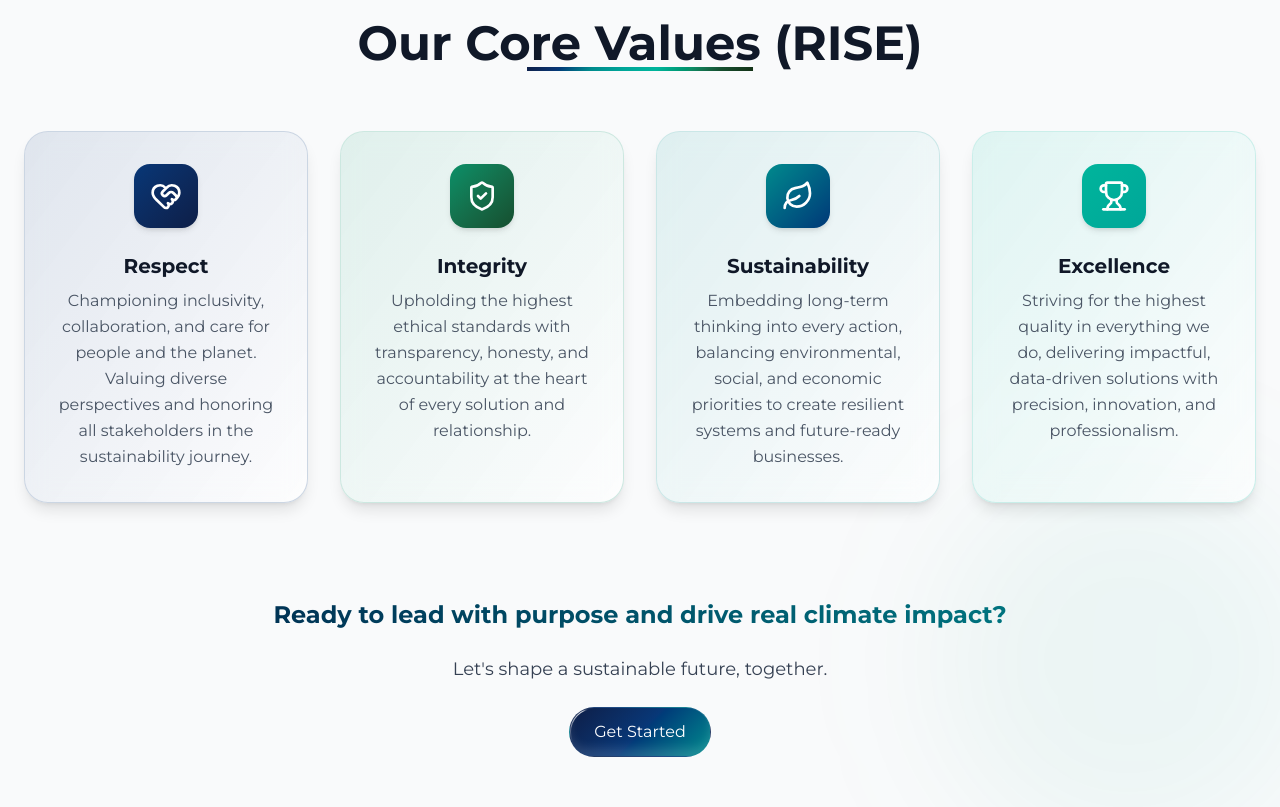
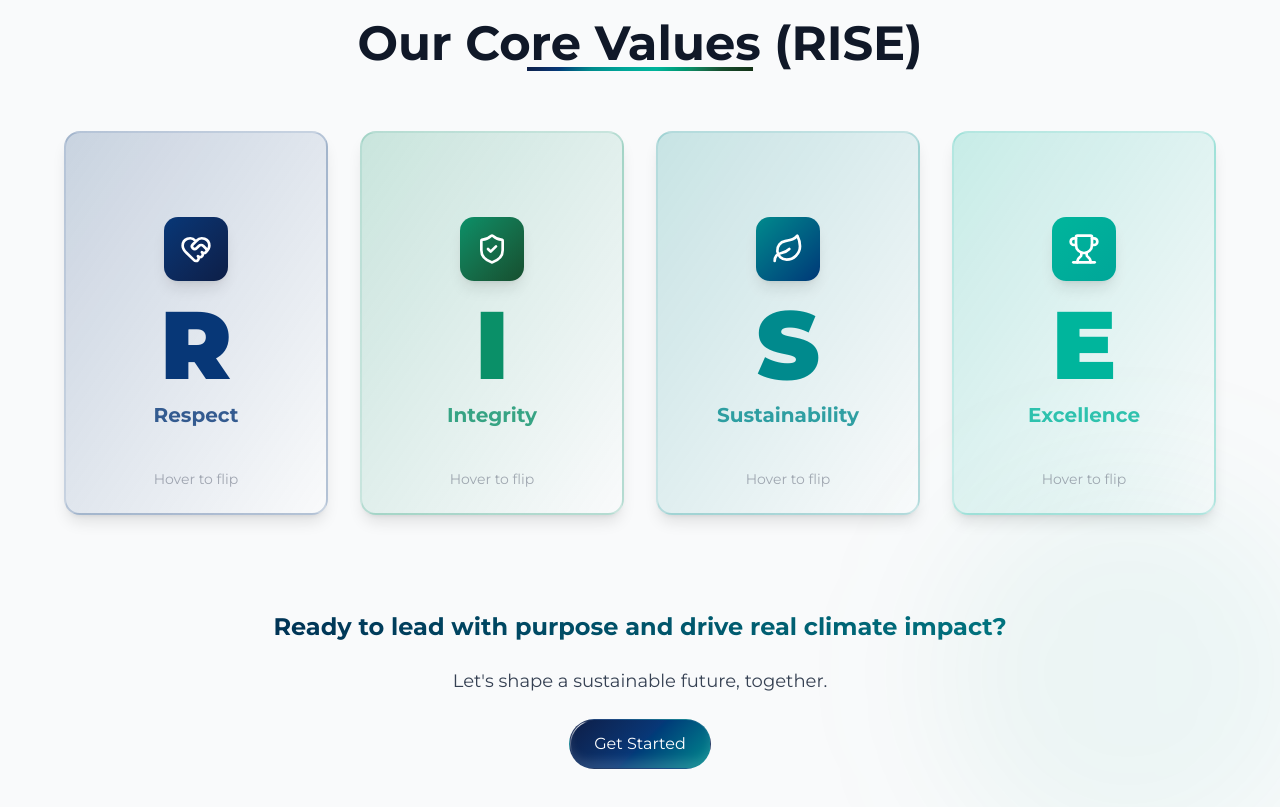
Before and after one commit to miidlaj/klimalogia-ui, a Next.js app: page /about-us in a window 1280 px wide. Shown: the part 2100-2907 px from the top of the page. Built offline with nearby package versions, Linux system fonts and the light colour scheme.

Commit message:
rise card update

```diff
--- a/src/app/about-us/page.tsx
+++ b/src/app/about-us/page.tsx
@@ -1,9 +1,11 @@
 "use client";
+
+import type React from "react";
 
 import { motion } from "framer-motion";
 import Image from "next/image";
 import Link from "next/link";
-import { useEffect, useRef, useState, ElementType } from "react";
+import { useEffect, useRef, useState, type ElementType } from "react";
 import {
   HeartHandshake,
   ShieldCheck,
@@ -14,9 +16,9 @@ import {
 } from "lucide-react";
 import { GradientUnderline } from "@/components/custom/gradient-underline";
 import { cn } from "@/lib/utils";
-import { ShimmerButton } from "../components/shimmer-button";
 import { TypingAnimation } from "@/components/magic-ui/typing-animation";
 import Logo from "@/components/logo";
+import { ShimmerButton } from "../components/shimmer-button";
 
 const colorConfig = {
   blue: {
@@ -51,90 +53,108 @@ const colorConfig = {
 
 type ColorTheme = keyof typeof colorConfig;
 
-type ValueCardData = {
-  icon: ElementType;
-  title: string;
-  description: string;
-  color: ColorTheme;
-};
-
-const coreValues: ValueCardData[] = [
+const coreValues = [
   {
+    letter: "R",
     icon: HeartHandshake,
     title: "Respect",
     description:
       "Championing inclusivity, collaboration, and care for people and the planet. Valuing diverse perspectives and honoring all stakeholders in the sustainability journey.",
-    color: "blue",
+    color: "blue" as keyof typeof colorConfig,
   },
   {
+    letter: "I",
     icon: ShieldCheck,
     title: "Integrity",
     description:
       "Upholding the highest ethical standards with transparency, honesty, and accountability at the heart of every solution and relationship.",
-    color: "green",
+    color: "green" as keyof typeof colorConfig,
   },
   {
+    letter: "S",
     icon: Leaf,
     title: "Sustainability",
     description:
       "Embedding long-term thinking into every action, balancing environmental, social, and economic priorities to create resilient systems and future-ready businesses.",
-    color: "teal",
+    color: "teal" as keyof typeof colorConfig,
   },
   {
+    letter: "E",
     icon: Trophy,
     title: "Excellence",
     description:
       "Striving for the highest quality in everything we do, delivering impactful, data-driven solutions with precision, innovation, and professionalism.",
-    color: "primary",
+    color: "primary" as keyof typeof colorConfig,
   },
 ];
 
-const ValueCard = ({
+const RiseCard = ({
+  letter,
   icon: Icon,
   title,
   description,
+  color,
   delay,
-  color,
 }: {
+  letter: string;
   icon: React.ElementType;
   title: string;
   description: string;
+  color: keyof typeof colorConfig;
   delay: number;
-  color: ColorTheme;
 }) => {
   const theme = colorConfig[color];
+
   return (
     <motion.div
-      initial={{ opacity: 0, y: 40 }}
+      initial={{ opacity: 0, y: 50 }}
       whileInView={{ opacity: 1, y: 0 }}
-      viewport={{ once: true, amount: 0.5 }}
+      viewport={{ once: true }}
       transition={{ duration: 0.6, delay }}
-      className="group h-full"
+      className="group relative h-96 cursor-pointer"
+      style={{ perspective: "1000px" }}
     >
-      <div
-        className={cn(
-          "relative h-full text-center overflow-hidden p-8 rounded-3xl bg-white/60 backdrop-blur-md border shadow-lg hover:shadow-2xl transition-all duration-500 hover:-translate-y-1",
-          theme.border,
-          `hover:${theme.glow}`
-        )}
-      >
+      <div className="relative h-full w-full transition-transform duration-700 transform-style-preserve-3d group-hover:rotate-y-180">
         <div
-          className={cn(
-            "absolute inset-0 bg-gradient-to-br opacity-60 group-hover:opacity-80 transition-opacity duration-500",
-            theme.gradient
-          )}
-        />
-        <div className="relative z-10 flex flex-col items-center h-full">
+          className={`absolute inset-0 w-full h-full rounded-2xl border-2 ${theme.border} bg-gradient-to-br ${theme.gradient} overflow-hidden backface-hidden flex flex-col items-center justify-center shadow-lg hover:shadow-2xl ${theme.glow} transition-shadow duration-300`}
+        >
           <div
-            className={cn(
-              "w-16 h-16 mb-6 rounded-2xl bg-gradient-to-br flex items-center justify-center text-white shadow-md transition-transform duration-500 group-hover:scale-110",
-              theme.iconGradient
-            )}
+            className={`w-16 h-16 rounded-xl bg-gradient-to-br ${theme.iconGradient} flex items-center justify-center mb-4 shadow-lg transform transition-transform duration-500 group-hover:scale-110`}
           >
-            <Icon className="h-8 w-8" />
+            <Icon className="w-8 h-8 text-white" />
           </div>
-          <h3 className="text-xl font-bold text-gray-900 mb-2">{title}</h3>
-          <p className="text-gray-600 leading-relaxed">{description}</p>
+          <div
+            className={`text-8xl font-black ${theme.text} mb-2 transform transition-transform duration-500`}
+          >
+            {letter}
+          </div>
+          <div className={`text-xl font-semibold ${theme.text} opacity-80`}>
+            {title}
+          </div>
+          <div className="absolute bottom-6 left-1/2 transform -translate-x-1/2">
+            <div className="text-sm text-gray-500 opacity-60 animate-pulse">
+              Hover to flip
+            </div>
+          </div>
+        </div>
+
+        <div
+          className={`absolute inset-0 w-full h-full rounded-2xl bg-gradient-to-br ${theme.iconGradient} p-6 text-white flex flex-col justify-center backface-hidden rotate-y-180 shadow-2xl opacity-95`}
+        >
+          <div className="text-center mb-6">
+            <div className="w-12 h-12 mx-auto rounded-lg bg-white/20 backdrop-blur-sm flex items-center justify-center mb-4">
+              <Icon className="w-6 h-6 text-white" />
+            </div>
+            <h3 className="text-2xl font-bold mb-2">{title}</h3>
+          </div>
+          <p className="text-white/90 leading-relaxed text-center text-sm">
+            {description}
+          </p>
+          <div className="mt-6 text-center">
+            <div className="inline-flex items-center justify-center w-8 h-8 rounded-full bg-white/20 backdrop-blur-sm text-white font-bold text-lg">
+              {letter}
+            </div>
+          </div>
         </div>
       </div>
     </motion.div>
@@ -350,13 +370,9 @@ export default function AboutPage() {
 
           <div>
             <SectionHeader>Our Core Values (RISE)</SectionHeader>
-            <div className="grid md:grid-cols-2 lg:grid-cols-4 gap-8">
-              {coreValues.map((card, index) => (
-                <ValueCard
-                  key={card.title}
-                  {...card}
-                  delay={0.1 * (index + 1)}
-                />
+            <div className="grid md:grid-cols-2 lg:grid-cols-4 gap-8 max-w-6xl mx-auto">
+              {coreValues.map((value, index) => (
+                <RiseCard key={value.letter} {...value} delay={0.2 * index} />
               ))}
             </div>
           </div>
--- a/src/app/globals.css
+++ b/src/app/globals.css
@@ -274,6 +274,10 @@
 
 /* Custom gradient utilities using your brand colors */
 @layer utilities {
+  .transform-style-preserve-3d {
+    transform-style: preserve-3d;
+  }
+
   .underline-brand-gradient::after {
     content: "";
     position: absolute;
```
